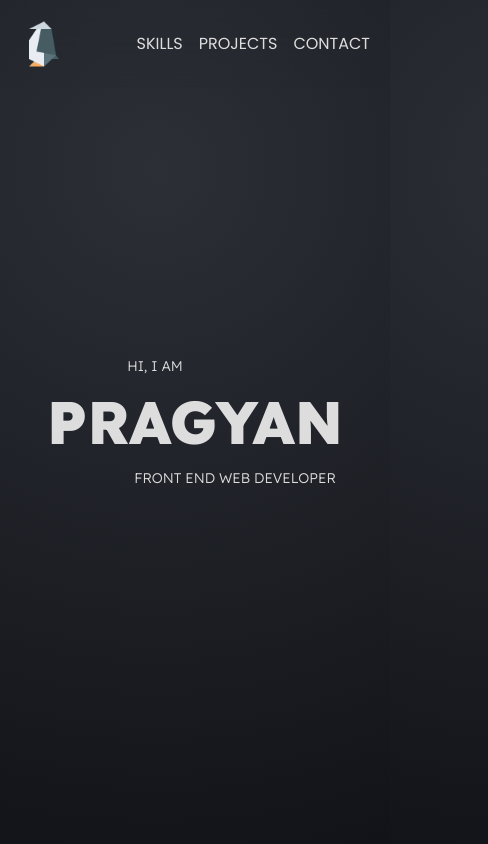
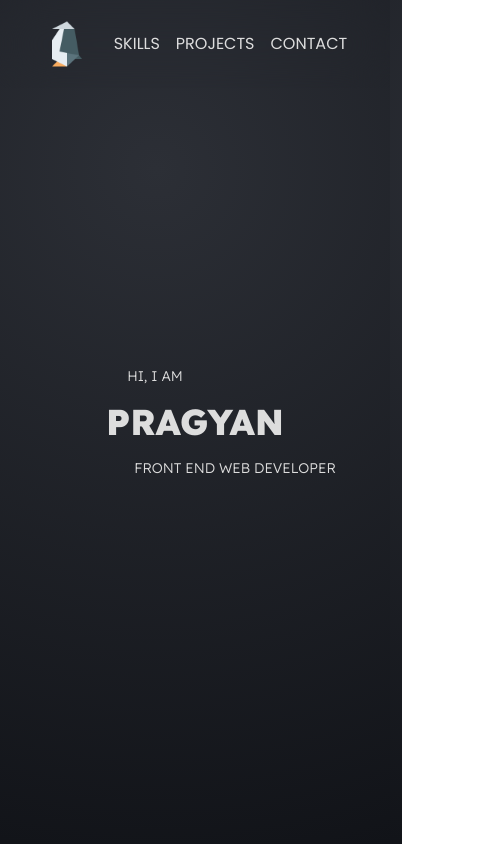
Before and after one commit to PragyanMaharjan63/ReactPortfolio, a React (Vite) app: page / in a window 390 px wide. Shown: the top 844 px of the page, 488 px wide, since content can reach past the window. Built offline with nearby package versions, Linux system fonts and the light colour scheme; a web font is replaced by a local one.

Commit message:
fix(frontend): fixed sizing

```diff
--- a/src/App.jsx
+++ b/src/App.jsx
@@ -15,7 +15,7 @@ function App() {
   return (
     <>
       <div className="flex justify-center items-center">
-        <div className="flex  flex-col w-full h-svh">
+        <div className="flex flex-col w-full h-svh">
           <Navbar refs={{ heroHref, skillsHref, projectsHref, contactHref }} />
           <section ref={heroHref}>
             <Hero />
--- a/src/components/hero.jsx
+++ b/src/components/hero.jsx
@@ -24,7 +24,7 @@ export default function Hero() {
           initial={initialAnim}
           animate={finalAnim}
           transition={{ duration: 0.4, delay: 0.5 }}
-          className="font-extrabold transition-all text-6xl  sm:text-9xl drop-shadow-2xl drop-shadow-neutral-900/60 "
+          className="font-extrabold transition-all text-4xl  sm:text-9xl drop-shadow-2xl drop-shadow-neutral-900/60 "
         >
           PRAGYAN
         </motion.div>
--- a/src/components/navbar.jsx
+++ b/src/components/navbar.jsx
@@ -10,7 +10,7 @@ export default function Navbar({ refs }) {
     <>
       <div
         style={{ fontFamily: "'Poppins','sans-serif'" }}
-        className="flex justify-between w-full fixed p-5 sm:p-10 backdrop-blur-xl z-40"
+        className="flex justify-evenly sm:justify-between w-full fixed p-5 sm:p-10 backdrop-blur-xl z-40"
       >
         <motion.div
           initial={initialAnim}
--- a/src/components/projects.jsx
+++ b/src/components/projects.jsx
@@ -103,7 +103,7 @@ export default function Porjects() {
                   <img
                     src={project.prev}
                     alt="preview"
-                    className="size-80 justify-self-center rounded-lg"
+                    className="size-60 sm:size-80 justify-self-center rounded-lg"
                   />
                 </div>
                 <div className=" flex flex-col items-center -translate-y-10 gap-y-2">
@@ -121,12 +121,12 @@ export default function Porjects() {
                   </p>
                   <div
                     style={{ fontFamily: "'Inter','sans-serif'" }}
-                    className="flex gap-3 mt-4"
+                    className="flex flex-wrap justify-center gap-3 mt-4 w-dvw"
                   >
                     {project.stack.map((language, idx) => (
                       <div
                         key={idx}
-                        className="inline-flex items-center justify-center bg-neutral-900 font-medium rounded-md py-1 px-3 text-sm ring-1 transition-colors"
+                        className="inline-flex items-center justify-center bg-neutral-900 font-medium rounded-md py-1 px-3 text-sm ring-1 transition-colors "
                       >
                         {language}
                       </div>
@@ -162,14 +162,14 @@ export default function Porjects() {
           })}
           <div className="absolute w-full translate-y-96 sm:translate-y-60 z-30">
             <ArrowLeft
-              className="absolute block left-0 cursor-pointer "
+              className="absolute block left-5 sm:left-0 cursor-pointer "
               onClick={() => {
                 setActive(activeProject.id - 1);
                 console.log("clicked");
               }}
             />
             <ArrowRight
-              className="absolute block right-3 cursor-pointer "
+              className="absolute block right-5 sm:right-3 cursor-pointer "
               onClick={() => {
                 setActive(activeProject.id + 1);
                 console.log("clicked");
```
Also changed, not shown: src/components/skills.jsx (line endings or trailing spaces).
